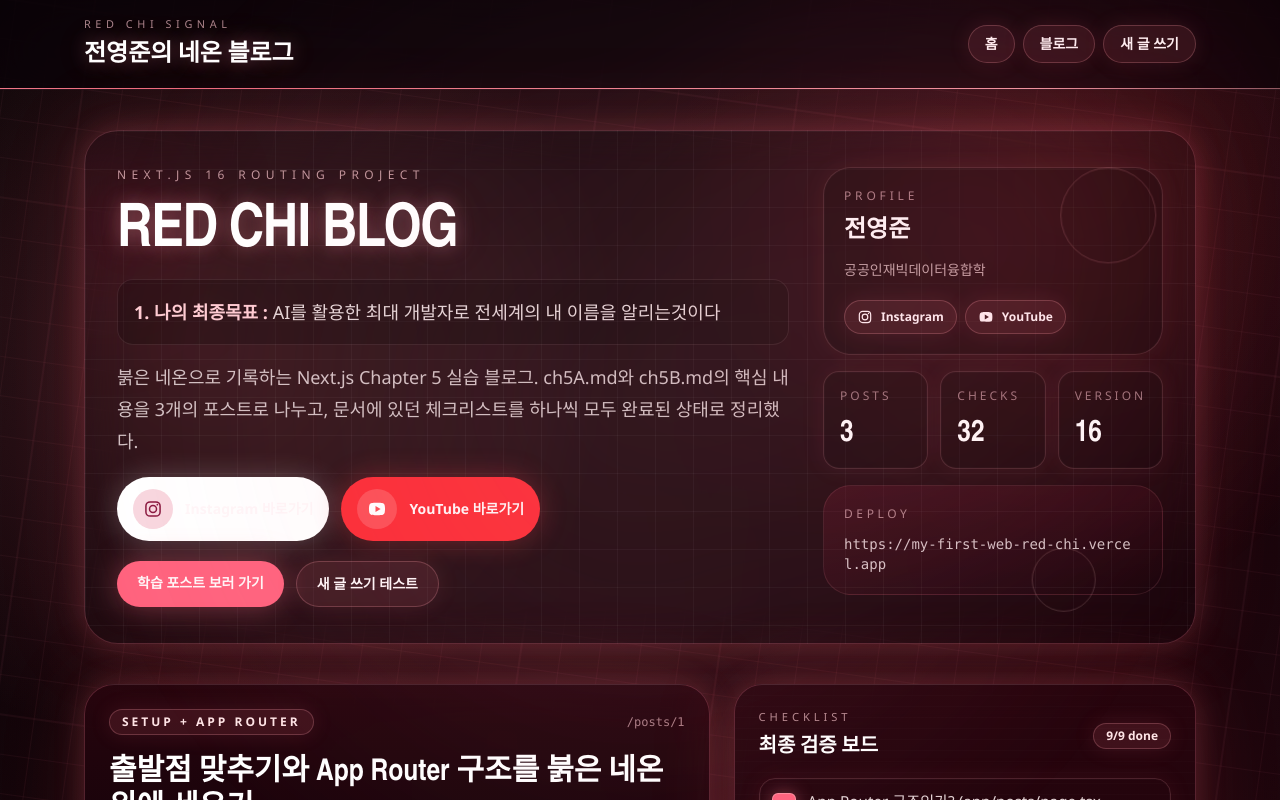
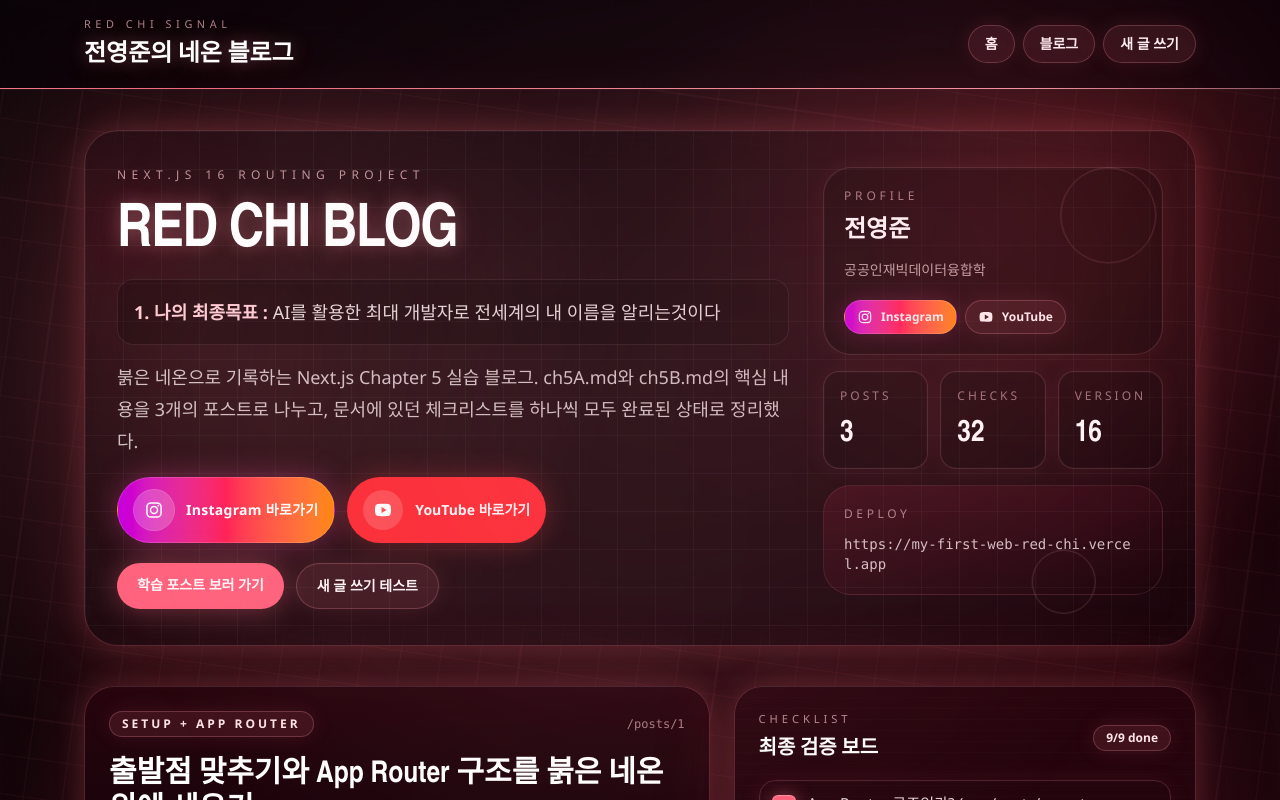
Before and after one commit to jeonyoungjun1233/my-first-web, a Next.js app: page / in a window 1280 px wide. Shown: the top 800 px of the page. Built offline with nearby package versions, Linux system fonts and the light colour scheme.

Commit message:
Improve Instagram button contrast

```diff
--- a/app/page.tsx
+++ b/app/page.tsx
@@ -76,12 +76,12 @@ export default function HomePage() {
                 target="_blank"
                 rel="noreferrer"
                 aria-label="Instagram 바로가기"
-                className="group flex items-center gap-3 rounded-full bg-white px-4 py-3 text-sm font-bold text-[#3f0413] shadow-[0_0_28px_rgba(255,255,255,0.22)] transition hover:-translate-y-0.5"
+                className="group flex items-center gap-3 rounded-full border border-white/15 bg-gradient-to-r from-fuchsia-600 via-rose-500 to-orange-400 px-4 py-3 text-sm font-bold text-white shadow-[0_0_30px_rgba(236,72,153,0.38)] transition hover:-translate-y-0.5 hover:shadow-[0_0_38px_rgba(244,114,182,0.45)]"
               >
-                <span className="flex h-10 w-10 items-center justify-center rounded-full bg-[#f8d7df] text-[#8a183f] transition group-hover:scale-105">
+                <span className="flex h-10 w-10 items-center justify-center rounded-full bg-white/20 text-white ring-1 ring-white/30 transition group-hover:scale-105">
                   <InstagramIcon className="h-5 w-5" />
                 </span>
-                <span>Instagram 바로가기</span>
+                <span className="tracking-[0.02em] text-white">Instagram 바로가기</span>
               </a>
               <a
                 href="https://www.youtube.com/@%EC%A0%84%EC%98%81%EC%A4%80-c1h"
@@ -128,7 +128,7 @@ export default function HomePage() {
                   target="_blank"
                   rel="noreferrer"
                   aria-label="Instagram 프로필 이동"
-                  className="neon-pill flex items-center gap-2 rounded-full px-3 py-2 text-xs font-semibold text-rose-50 transition hover:-translate-y-0.5 hover:text-white"
+                  className="flex items-center gap-2 rounded-full border border-white/15 bg-gradient-to-r from-fuchsia-600 via-rose-500 to-orange-400 px-3 py-2 text-xs font-semibold text-white shadow-[0_0_22px_rgba(236,72,153,0.24)] transition hover:-translate-y-0.5"
                 >
                   <InstagramIcon className="h-4 w-4" />
                   <span>Instagram</span>
```
